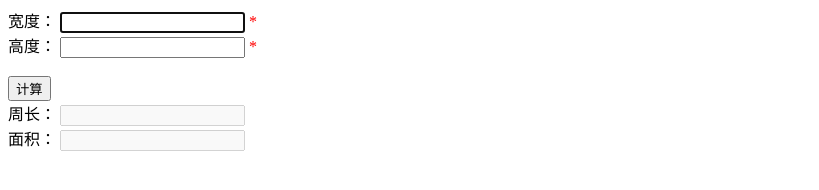
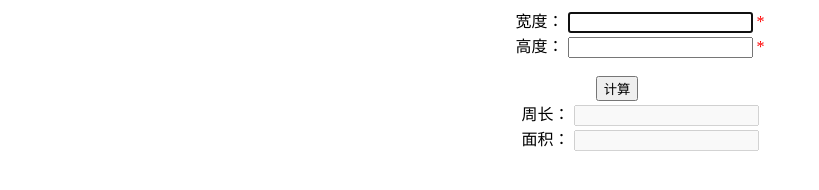
Before and after one commit to Hdilt/rectangle, a plain HTML site: page index.html in a window 1280 px wide. Shown: the whole page, without its empty margins (0-819 px from the left). Drawn offline with Linux system fonts and the light colour scheme.

Commit message:
Update index.html

```diff
--- a/index.html
+++ b/index.html
@@ -3,8 +3,7 @@
 		<title>矩形计算器</title>
 	</head>
 	<body>
-		<div style="text-align: center"></div>
-		<form >
+		<form  style="text-align: center" >
 			<div class="main">
 <label>宽度：</label>
 <input id="kd" type="text"  onkeyup="if(!/^\d+$/.test(this.value)) {alert('请输入合法数值！'); this.value=this.value.replace(/[^\d]+/g,'');}"   autofocus/>
```
